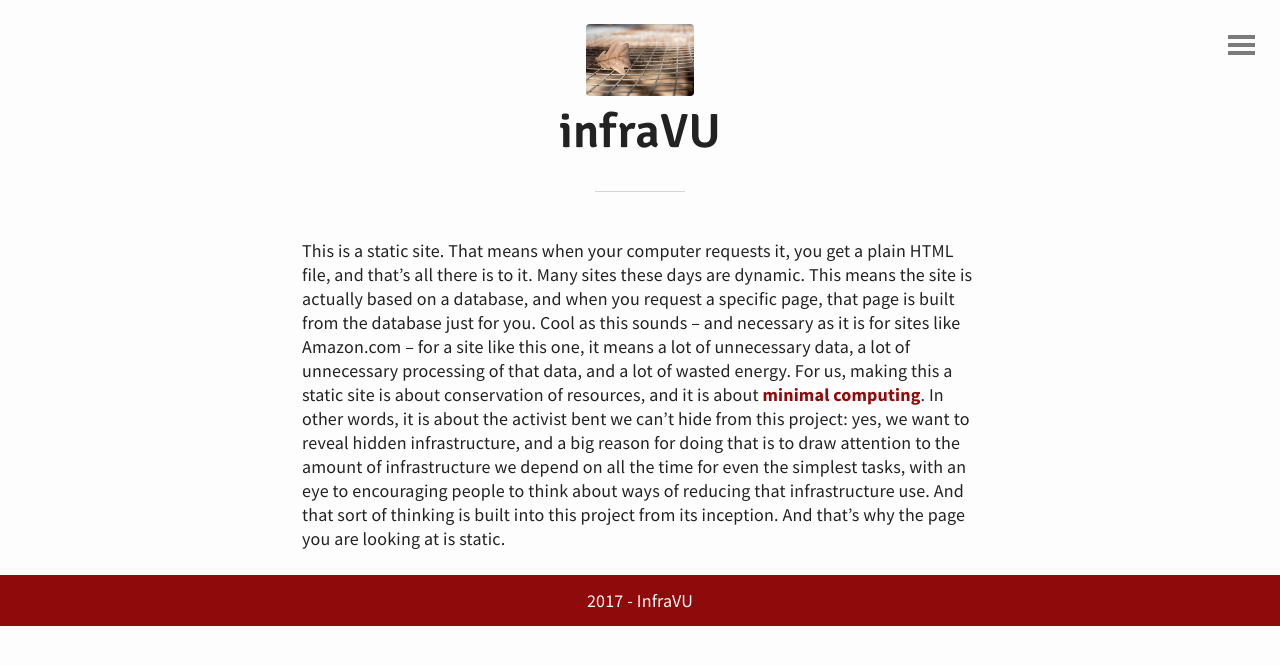
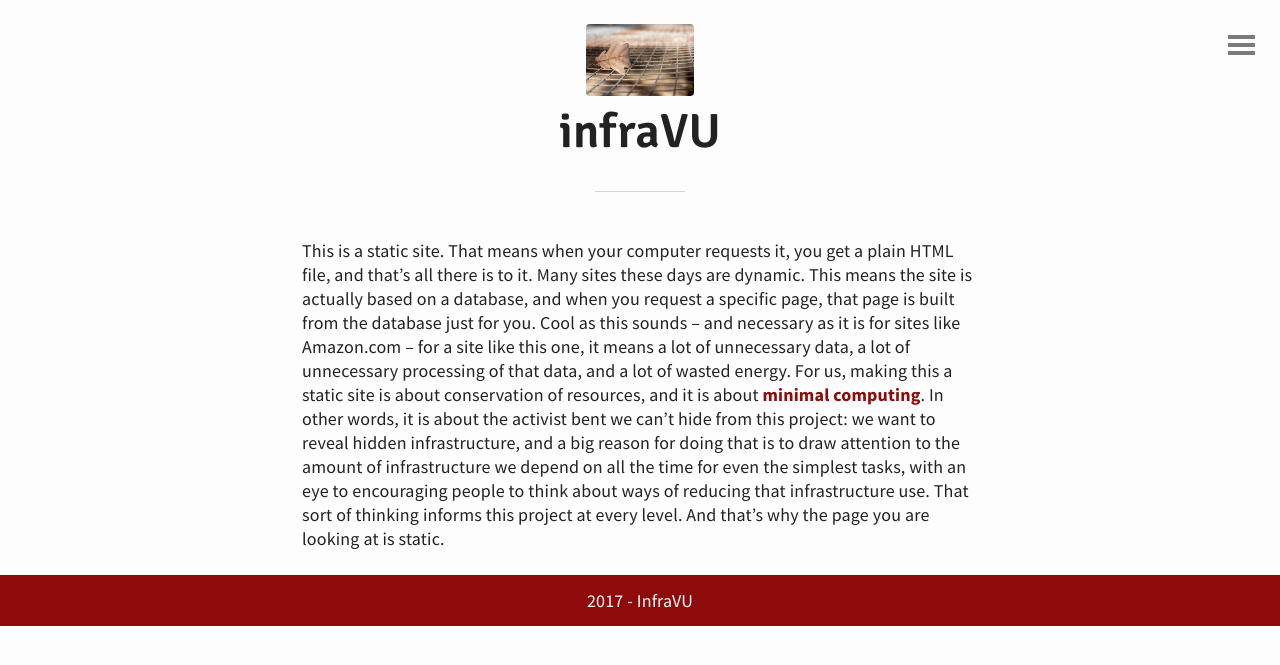
Before and after one commit to tedawson/infravu, a Jekyll site: the page built from static.md, in a window 1280 px wide. Shown: the top 665 px of the page. Built offline with Jekyll 4.4.1, drawn with Linux system fonts in a browser that asks for light colours.

Commit message:
fix dumb wording

```diff
--- a/static.md
+++ b/static.md
@@ -4,4 +4,4 @@ title: Why Static?
 permalink: /static/
 ---
 
-This is a static site. That means when your computer requests it, you get a plain HTML file, and that's all there is to it. Many sites these days are dynamic. This means the site is actually based on a database, and when you request a specific page, that page is built from the database just for you. Cool as this sounds -- and necessary as it is for sites like Amazon.com -- for a site like this one,  it means a lot of unnecessary data, a lot of unnecessary processing of that data, and a lot of wasted energy. For us, making this a static site is about conservation of resources, and it is about [minimal computing](http://go-dh.github.io/mincomp/about/). In other words, it is about the activist bent we can't hide from this project: yes, we want to reveal hidden infrastructure, and a big reason for doing that is to draw attention to the amount of infrastructure we depend on all the time for even the simplest tasks, with an eye to encouraging people to think about ways of reducing that infrastructure use. And that sort of thinking is built into this project from its inception. And that's why the page you are looking at is static.
+This is a static site. That means when your computer requests it, you get a plain HTML file, and that's all there is to it. Many sites these days are dynamic. This means the site is actually based on a database, and when you request a specific page, that page is built from the database just for you. Cool as this sounds -- and necessary as it is for sites like Amazon.com -- for a site like this one,  it means a lot of unnecessary data, a lot of unnecessary processing of that data, and a lot of wasted energy. For us, making this a static site is about conservation of resources, and it is about [minimal computing](http://go-dh.github.io/mincomp/about/). In other words, it is about the activist bent we can't hide from this project: we want to reveal hidden infrastructure, and a big reason for doing that is to draw attention to the amount of infrastructure we depend on all the time for even the simplest tasks, with an eye to encouraging people to think about ways of reducing that infrastructure use. That sort of thinking informs this project at every level. And that's why the page you are looking at is static.
```
